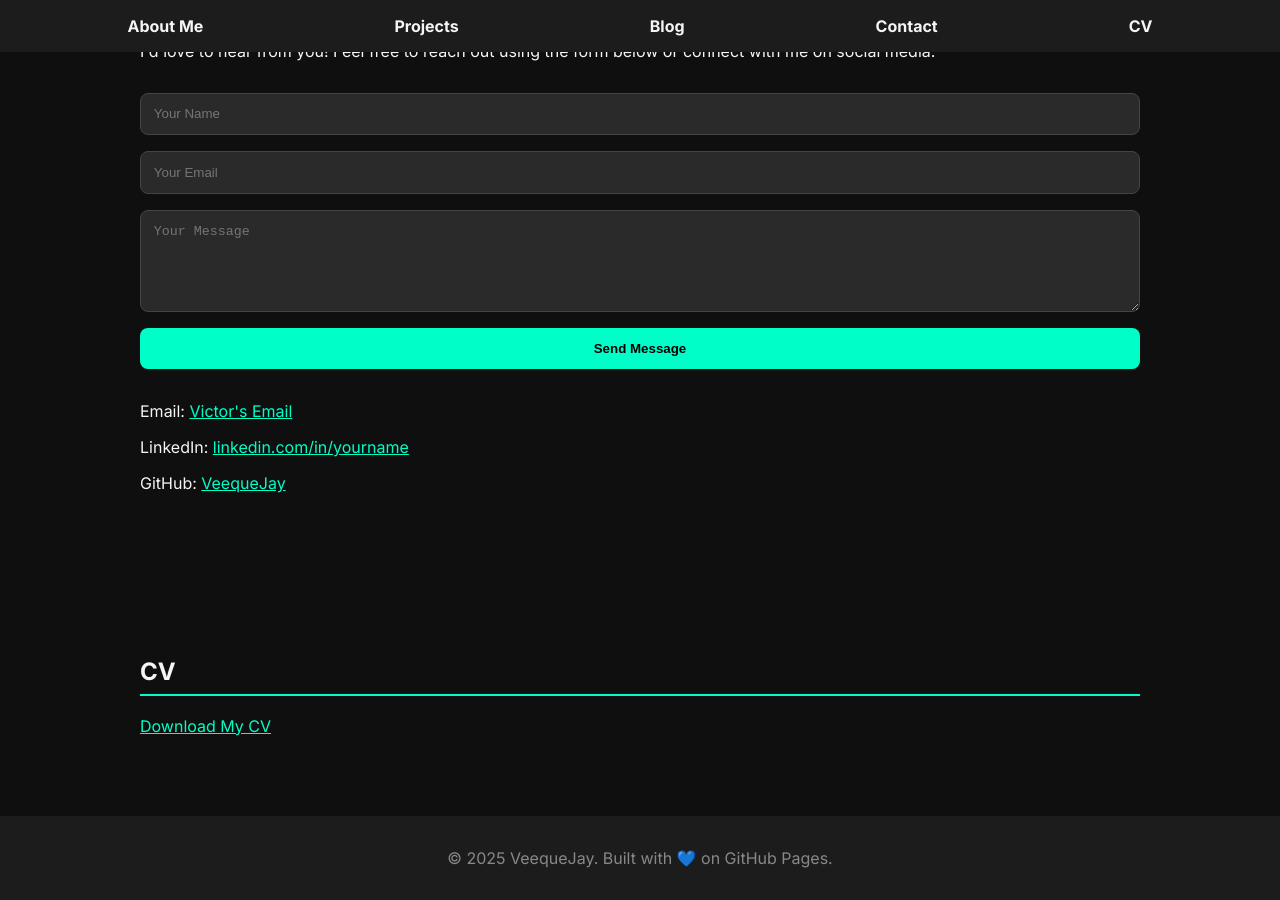
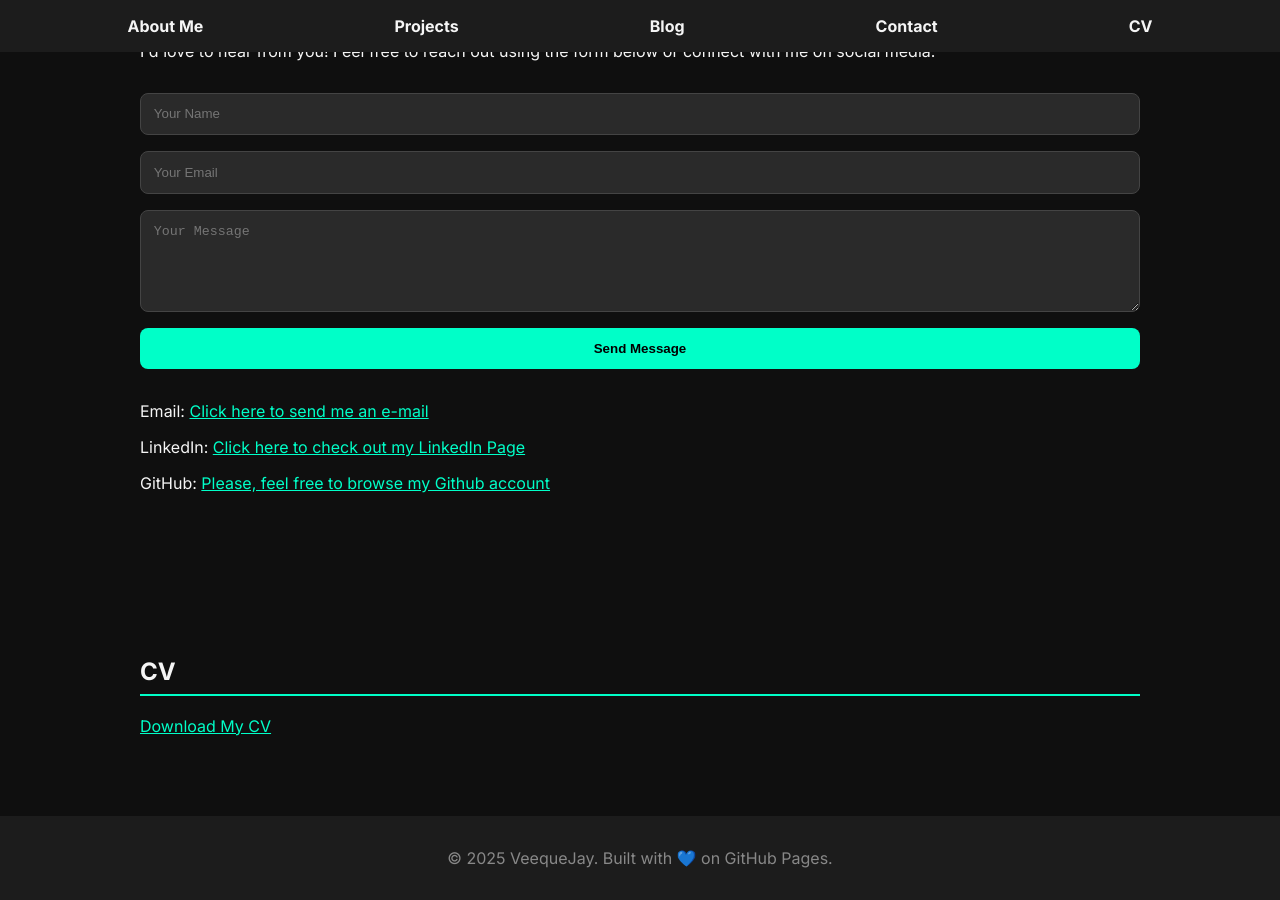
Before and after one commit to VeequeJay/VeequeJay.github.io, a Jekyll site: the page index.html, which Jekyll copies as it is, in a window 1280 px wide and 900 px high, scrolled down 1636 px. Built offline with Jekyll 4.4.1, drawn with Linux system fonts in a browser that asks for light colours.

Commit message:
Update index.html

```diff
--- a/index.html
+++ b/index.html
@@ -138,14 +138,14 @@
   </form>
 
   <div style="margin-top: 2rem;">
-    <p>Email: <a href="mailto:joviunique@gmail.com" style="color: #00ffc8;">Victor's Email</a></p>
+    <p>Email: <a href="mailto:joviunique@gmail.com" style="color: #00ffc8;">Click here to send me an e-mail</a></p>
     <p>
       LinkedIn:
       <a href="https://www.linkedin.com/in/victor-oyindamola-julius-123abc/" target="_blank" style="color: #00ffc8;">
-        linkedin.com/in/yourname
+        Click here to check out my LinkedIn Page
       </a>
     </p>
-    <p>GitHub: <a href="https://github.com/VeequeJay" target="_blank" style="color: #00ffc8;">VeequeJay</a></p>
+    <p>GitHub: <a href="https://github.com/VeequeJay" target="_blank" style="color: #00ffc8;">Please, feel free to browse my Github account</a></p>
   </div>
 </section>
 
```
